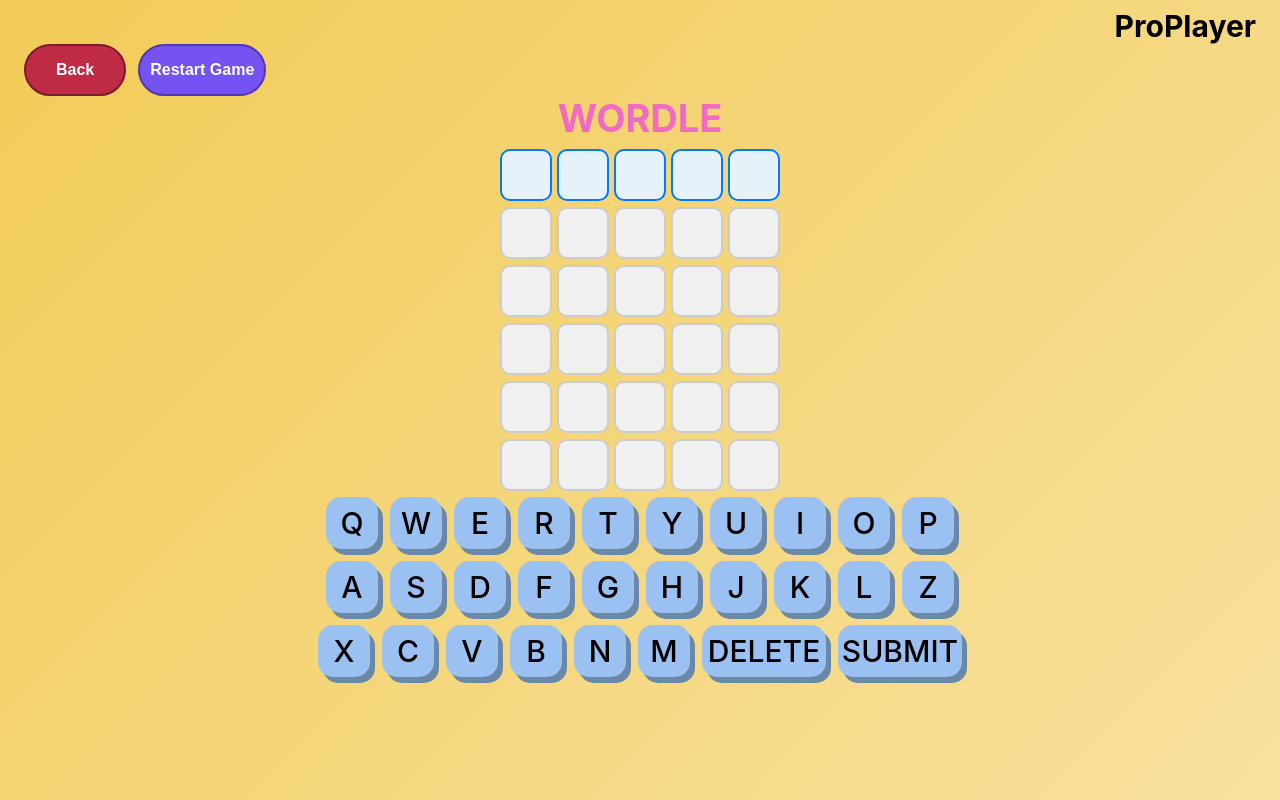
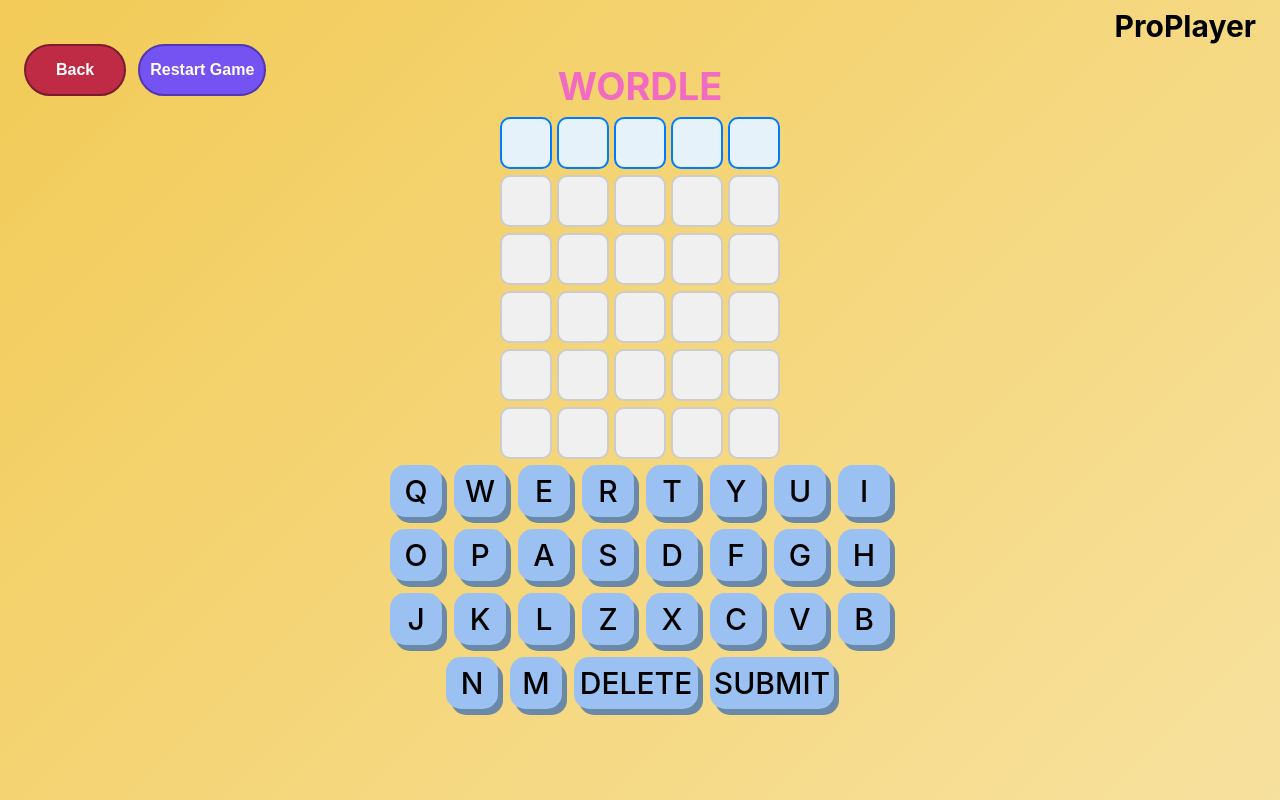
Before and after one commit to AnnaKiira/ProPlayer, a React (Create React App) app: page / in a window 1280 px wide. Both pictures are taken after a click on the button "Play Wordle". Built offline with nearby package versions, Linux system fonts and the light colour scheme.

Commit message:
changed margins on keyboard

```diff
--- a/src/games/wordle/Wordle.css
+++ b/src/games/wordle/Wordle.css
@@ -92,7 +92,7 @@
     }
 
     .keyboard {
-        margin: 0 300px 0 300px;
+        margin: 0 370px 0 370px;
     }
 
     .key {
```
